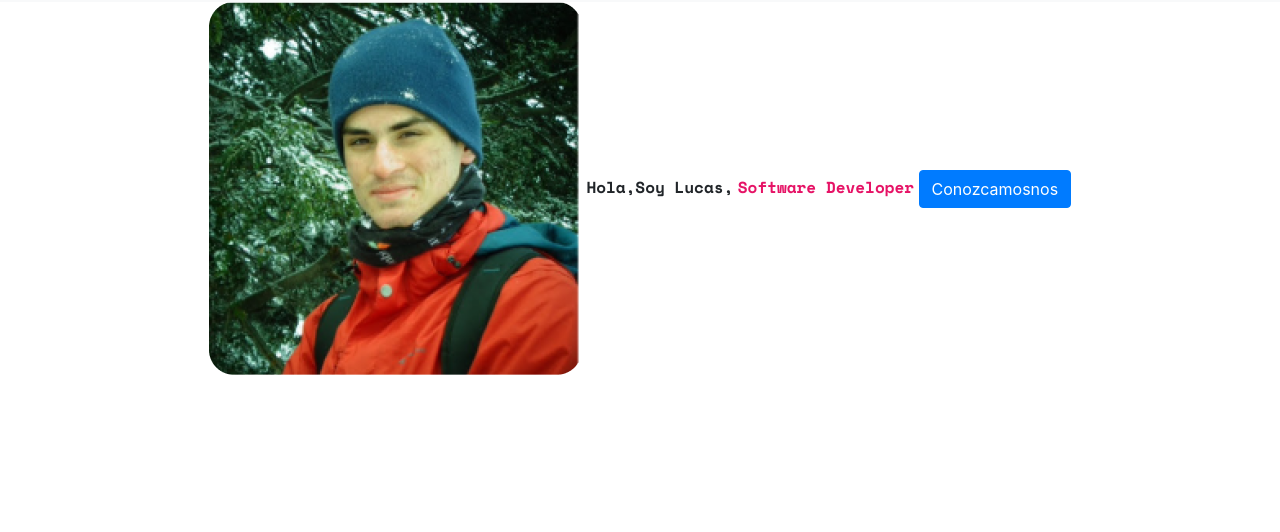
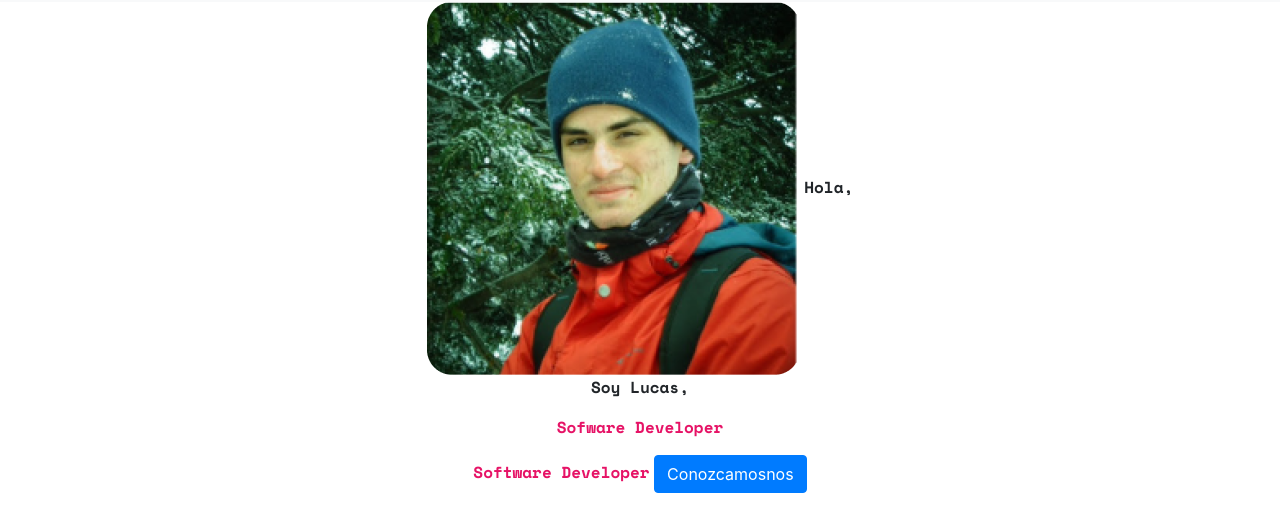
Before and after one commit to LucasGrasso/oldPortfolio, a plain HTML site: page index.html in a window 1280 px wide. Shown: the part 54-586 px from the top of the page. Drawn offline with nearby package versions, Linux system fonts and the light colour scheme.

Commit message:
Update index.html

```diff
--- a/index.html
+++ b/index.html
@@ -48,8 +48,8 @@
         </header>
         <div class="text-center">
             <img src="static/img/lgr.png" class="rounded" alt="LucasGrasso">
-            <a id="BoldTitleFont">Hola,Soy Lucas,</a>
-            <a id="PinkTitleFont">Software Developer</a>
+            <a id="BoldTitleFont">Hola,<p>Soy Lucas,</p></a>
+            <a id="PinkTitleFont"><p>Sofware Developer</p>Software Developer</a>
             <button type="button" class="btn btn-primary">Conozcamosnos</button>
         </div>
     </body>
```
